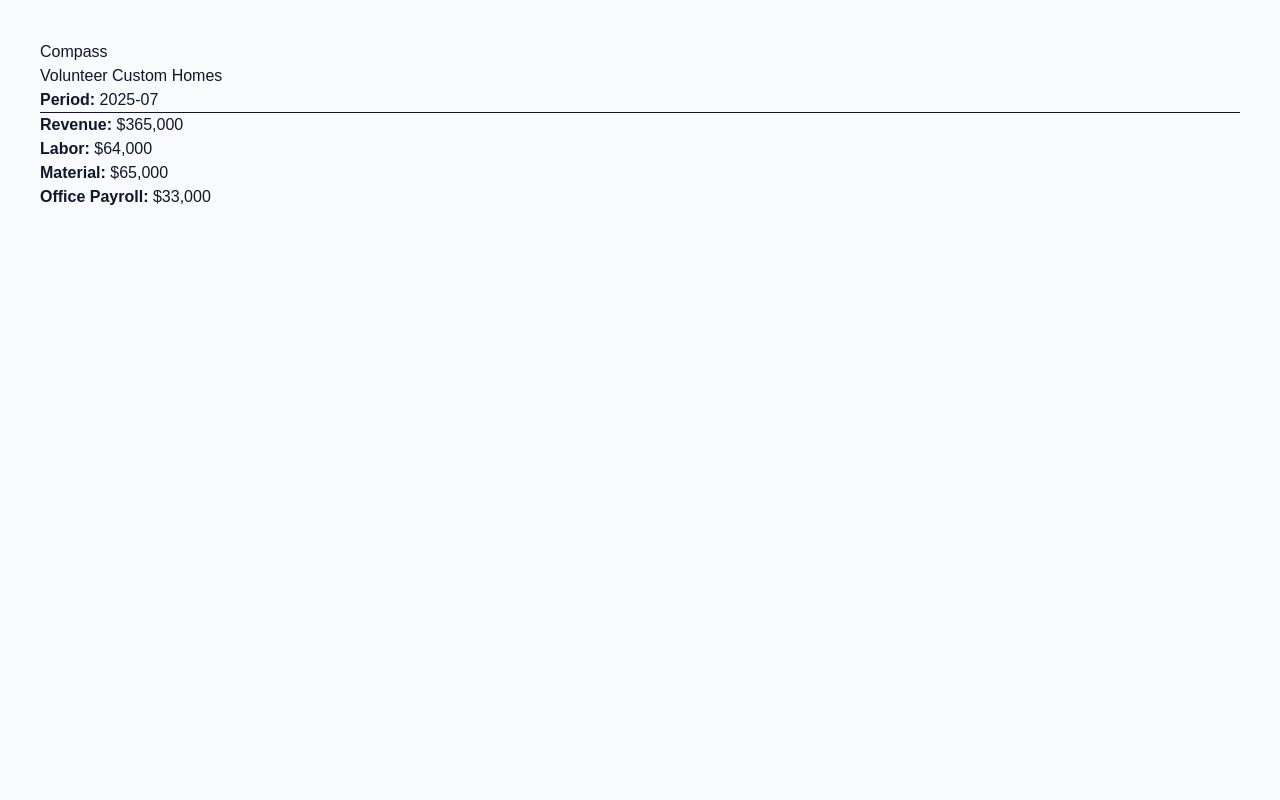
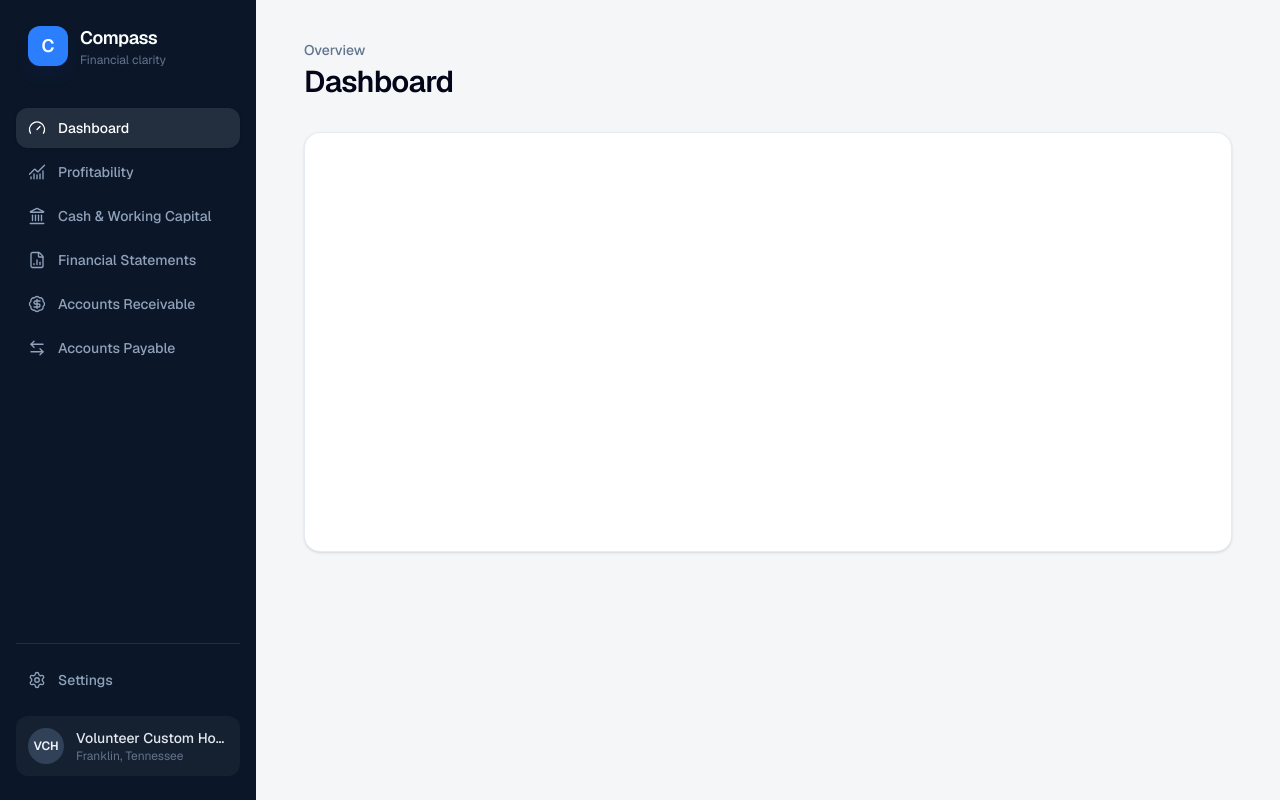
Before and after one commit to jhelton0518/Compass, a Next.js app: page / in a window 1280 px wide. Built offline with nearby package versions, Linux system fonts and the light colour scheme.

Commit message:
Build application shell and navigation

```diff
--- a/app/globals.css
+++ b/app/globals.css
@@ -20,4 +20,9 @@
   background: var(--background);
   color: var(--foreground);
   font-family: var(--font-geist-sans), system-ui, sans-serif;
+  margin: 0;
 }
+
+* {
+  box-sizing: border-box;
+}
--- a/app/page.tsx
+++ b/app/page.tsx
@@ -1,59 +1,20 @@
-import { getIncomeStatement } from "../lib/services/income-statement";
+import { Sidebar } from "../components/sidebar";
 
 export default function HomePage() {
-  const statement = getIncomeStatement("2025-07");
+  return (
+    <div className="min-h-screen bg-[#f4f6f8] md:pl-64">
+      <Sidebar />
 
-  if (!statement) {
-    return <main>No data found.</main>;
-  }
+      <main className="min-h-screen px-6 py-8 sm:px-8 lg:px-12 lg:py-10">
+        <div className="mx-auto max-w-[1440px]">
+          <p className="text-sm font-medium text-slate-500">Overview</p>
+          <h1 className="mt-1 text-3xl font-semibold tracking-tight text-slate-950">
+            Dashboard
+          </h1>
 
-  return (
-    <main style={{ padding: 40, fontFamily: "Arial, sans-serif" }}>
-      <h1>Compass</h1>
-
-      <h2>Volunteer Custom Homes</h2>
-
-      <p>
-        <strong>Period:</strong> {statement.period}
-      </p>
-
-      <hr />
-
-      <p>
-        <strong>Revenue:</strong>{" "}
-        {statement.revenue.toLocaleString("en-US", {
-          style: "currency",
-          currency: "USD",
-          maximumFractionDigits: 0,
-        })}
-      </p>
-
-      <p>
-        <strong>Labor:</strong>{" "}
-        {statement.labor.toLocaleString("en-US", {
-          style: "currency",
-          currency: "USD",
-          maximumFractionDigits: 0,
-        })}
-      </p>
-
-      <p>
-        <strong>Material:</strong>{" "}
-        {statement.material.toLocaleString("en-US", {
-          style: "currency",
-          currency: "USD",
-          maximumFractionDigits: 0,
-        })}
-      </p>
-
-      <p>
-        <strong>Office Payroll:</strong>{" "}
-        {statement.officePayroll.toLocaleString("en-US", {
-          style: "currency",
-          currency: "USD",
-          maximumFractionDigits: 0,
-        })}
-      </p>
-    </main>
+          <div className="mt-8 min-h-[420px] rounded-2xl border border-slate-200/80 bg-white shadow-sm" />
+        </div>
+      </main>
+    </div>
   );
 }
--- /dev/null
+++ b/components/sidebar.tsx
@@ -0,0 +1,72 @@
+import {
+    ArrowLeftRight,
+    BadgeDollarSign,
+    ChartNoAxesCombined,
+    FileChartColumn,
+    Gauge,
+    Landmark,
+    Settings,
+  } from "lucide-react";
+
+  const primaryNavigation = [
+    { label: "Dashboard", icon: Gauge, active: true },
+    { label: "Profitability", icon: ChartNoAxesCombined },
+    { label: "Cash & Working Capital", icon: Landmark },
+    { label: "Financial Statements", icon: FileChartColumn },
+    { label: "Accounts Receivable", icon: BadgeDollarSign },
+    { label: "Accounts Payable", icon: ArrowLeftRight },
+  ];
+
+  export function Sidebar() {
+    return (
+      <aside className="flex min-h-screen w-full flex-col bg-[#0b1729] px-4 py-6 text-slate-300 md:fixed md:inset-y-0 md:left-0 md:w-64">
+        <div className="flex items-center gap-3 px-3">
+          <div className="grid size-10 place-items-center rounded-xl bg-blue-500 text-lg font-semibold text-white shadow-lg shadow-blue-950/30">
+            C
+          </div>
+          <div>
+            <p className="text-lg font-semibold tracking-tight text-white">Compass</p>
+            <p className="text-xs text-slate-500">Financial clarity</p>
+          </div>
+        </div>
+
+        <nav aria-label="Primary navigation" className="mt-10 flex flex-1 flex-col gap-1">
+          {primaryNavigation.map(({ label, icon: Icon, active }) => (
+            <a
+              key={label}
+              href="#"
+              aria-current={active ? "page" : undefined}
+              className={`flex items-center gap-3 rounded-xl px-3 py-2.5 text-sm font-medium transition-colors ${
+                active
+                  ? "bg-white/10 text-white shadow-sm"
+                  : "text-slate-400 hover:bg-white/5 hover:text-slate-200"
+              }`}
+            >
+              <Icon aria-hidden="true" className="size-[18px]" strokeWidth={1.8} />
+              <span>{label}</span>
+            </a>
+          ))}
+        </nav>
+
+        <div className="border-t border-white/10 pt-4">
+          <a
+            href="#"
+            className="flex items-center gap-3 rounded-xl px-3 py-2.5 text-sm font-medium text-slate-400 transition-colors hover:bg-white/5 hover:text-slate-200"
+          >
+            <Settings aria-hidden="true" className="size-[18px]" strokeWidth={1.8} />
+            <span>Settings</span>
+          </a>
+
+          <div className="mt-4 flex items-center gap-3 rounded-xl bg-white/[0.04] px-3 py-3">
+            <div className="grid size-9 shrink-0 place-items-center rounded-full bg-slate-700 text-xs font-semibold text-slate-100">
+              VCH
+            </div>
+            <div className="min-w-0">
+              <p className="truncate text-sm font-medium text-slate-200">Volunteer Custom Homes</p>
+              <p className="text-xs text-slate-500">Franklin, Tennessee</p>
+            </div>
+          </div>
+        </div>
+      </aside>
+    );
+  }
```
